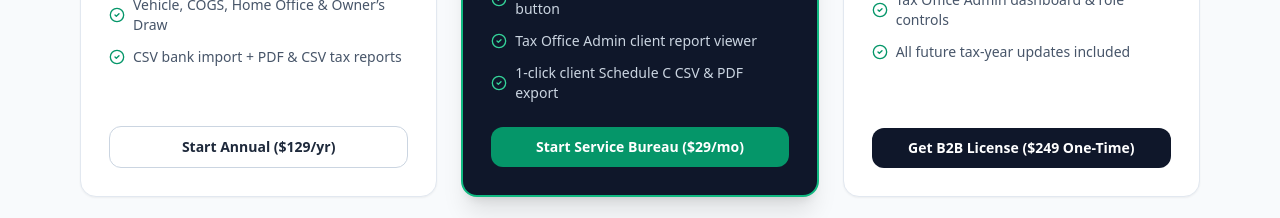
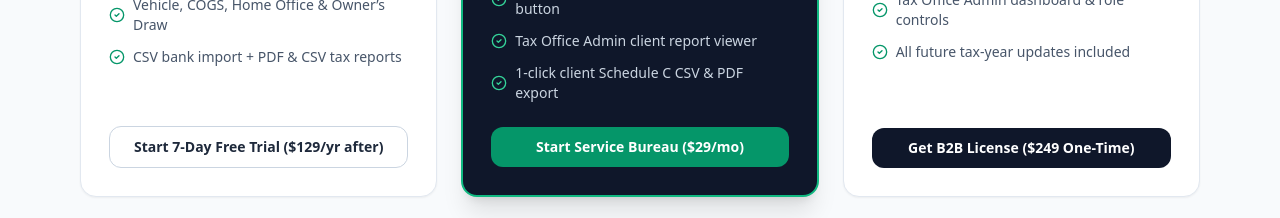
Before and after one commit to gotaxxpro-ai/simple-bookkeeping-system, a React (Vite) app: page / in a window 1280 px wide. Shown: the part 2700-2918 px from the top of the page. Built offline with nearby package versions, Linux system fonts and the light colour scheme; no server answers.

Commit message:
Update LandingPage.jsx

```diff
--- a/src/components/LandingPage.jsx
+++ b/src/components/LandingPage.jsx
@@ -521,8 +521,8 @@ export default function LandingPage({ tenant, onOpenAuth }) {
                 className="w-full text-center py-2.5 px-4 rounded-xl border border-slate-300 font-semibold text-sm text-slate-800 hover:bg-slate-50 transition"
               >
                 {b2cBilling === 'monthly'
-                  ? 'Start Monthly ($15/mo)'
-                  : 'Start Annual ($129/yr)'}
+  ? 'Start 7-Day Free Trial ($15/mo after)'
+  : 'Start 7-Day Free Trial ($129/yr after)'}
               </button>
             </div>
 
```
